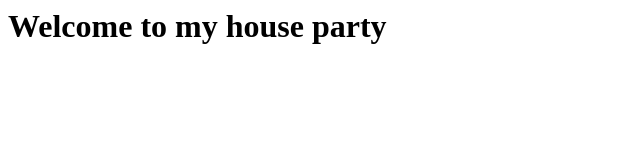
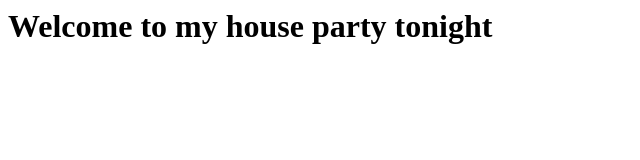
Before and after one commit to MentSyched/mycro-proyect, a plain HTML site: page site/index.html in a window 1280 px wide. Shown: the whole page, without its empty margins (0-640 px from the left). Drawn offline with Linux system fonts and the light colour scheme.

Commit message:
upload at 4:50

```diff
--- a/site/index.html
+++ b/site/index.html
@@ -3,6 +3,6 @@
 	<title> Bienvenidos a mi repositorio </title>
 </head>
 <body>
-	<h1> Welcome to my house party </h1>
+	<h1> Welcome to my house party tonight</h1>
 </body>
 </html>
```
